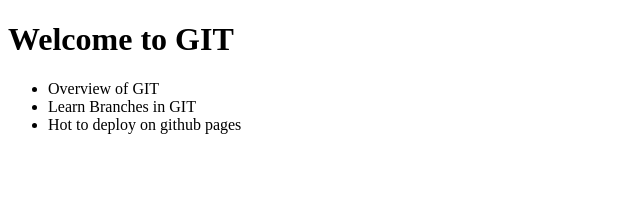
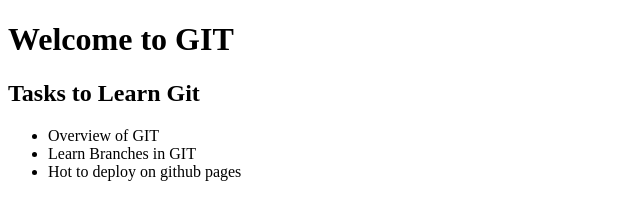
Before and after one commit to f3r/fulp-test, a plain HTML site: page index.html in a window 1280 px wide. Shown: the whole page, without its empty margins (0-640 px from the left). Drawn offline with Linux system fonts and the light colour scheme.

Commit message:
Added title for task list

```diff
--- a/index.html
+++ b/index.html
@@ -8,6 +8,7 @@
 </head>
 <body>
   <h1>Welcome to GIT</h1>
+  <h2>Tasks to Learn Git</h2>
   <ul>
     <li>Overview of GIT</li>
     <li>Learn Branches in GIT</li>
```
